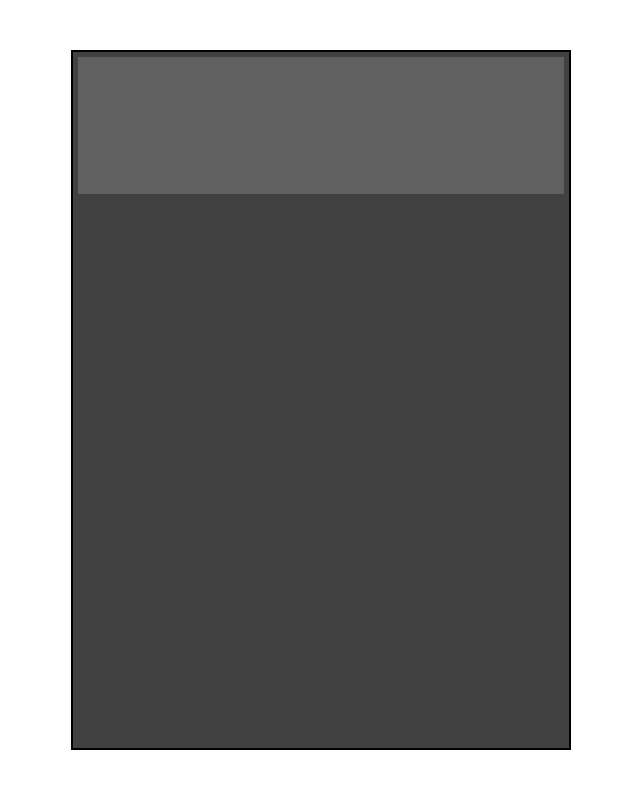
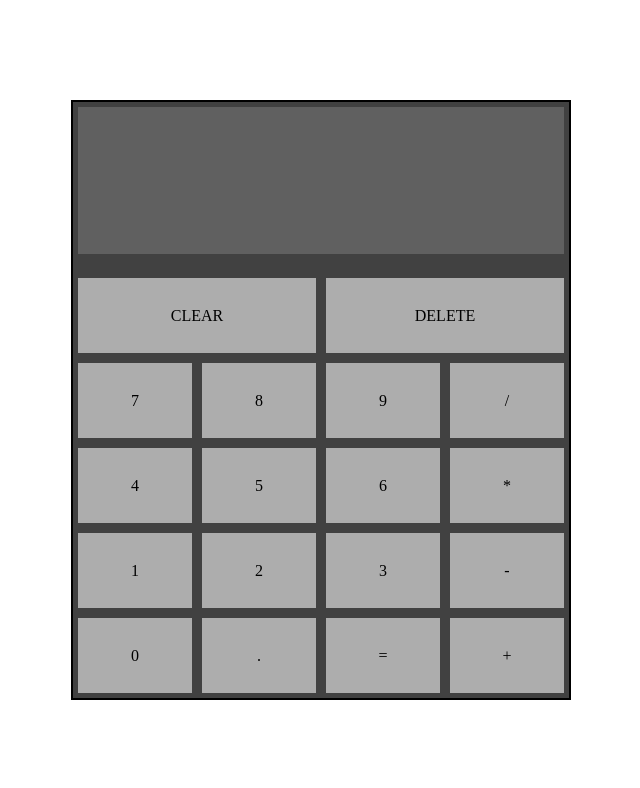
Before and after one commit to aeochoa99/calculator, a plain HTML site: page index.html in a window 1280 px wide. Shown: the whole page, without its empty margins (319-959 px from the left). Drawn offline with Linux system fonts and the light colour scheme.

Commit message:
Add input keys to the calculator

```diff
--- a/index.html
+++ b/index.html
@@ -11,6 +11,41 @@
         <div class="input-output-container">
 
         </div>
+
+        <div class="input-keys">
+            <div class="clear-delete">
+                <div class="key" id="clear">CLEAR</div>
+                <div class="key" id="delete">DELETE</div>
+            </div>
+
+            <div class="row-1">
+                <div class="key nums-operators">7</div>
+                <div class="key nums-operators">8</div>
+                <div class="key nums-operators">9</div>
+                <div class="key nums-operators">/</div>
+            </div>
+
+            <div class="row-2">
+                <div class="key nums-operators">4</div>
+                <div class="key nums-operators">5</div>
+                <div class="key nums-operators">6</div>
+                <div class="key nums-operators">*</div>
+            </div>
+
+            <div class="row-3">
+                <div class="key nums-operators">1</div>
+                <div class="key nums-operators">2</div>
+                <div class="key nums-operators">3</div>
+                <div class="key nums-operators">-</div>
+            </div>
+
+            <div class="row-4">
+                <div class="key nums-operators">0</div>
+                <div class="key nums-operators">.</div>
+                <div class="key nums-operators">=</div>
+                <div class="key nums-operators">+</div>
+            </div>
+        </div>
     </div>
 </body>
 </html>
--- a/style.css
+++ b/style.css
@@ -13,8 +13,10 @@ body {
 }
 
 .calculator-container {
+    display: flex;
+    flex-direction: column;
     width: 500px;
-    height: 700px;
+    height: 600px;
     border: 2px solid black;
     background-color: rgb(65, 65, 65);
     padding: 5px;
@@ -22,6 +24,41 @@ body {
 
 .input-output-container {
     width: 100%;
-    height: 20%;
+    height: 25%;
     background-color: rgb(96, 96, 96);
 }
+
+.input-keys {
+    display: flex;
+    flex-direction: column;
+    flex: 1;
+    gap: 10px;
+    justify-content: flex-end;
+}
+
+.clear-delete, .row-1,
+.row-2, .row-3,
+.row-4 {
+    display: flex;
+    gap: 10px;
+}
+
+.key {
+    background-color: rgb(173, 173, 173);
+}
+
+#clear, #delete {
+    display: flex;
+    justify-content: center;
+    align-items: center;
+    width: 50%;
+    height: 75px;
+}
+
+.nums-operators {
+    display: flex;
+    justify-content: center;
+    align-items: center;
+    width: 25%;
+    height: 75px;
+}
```
